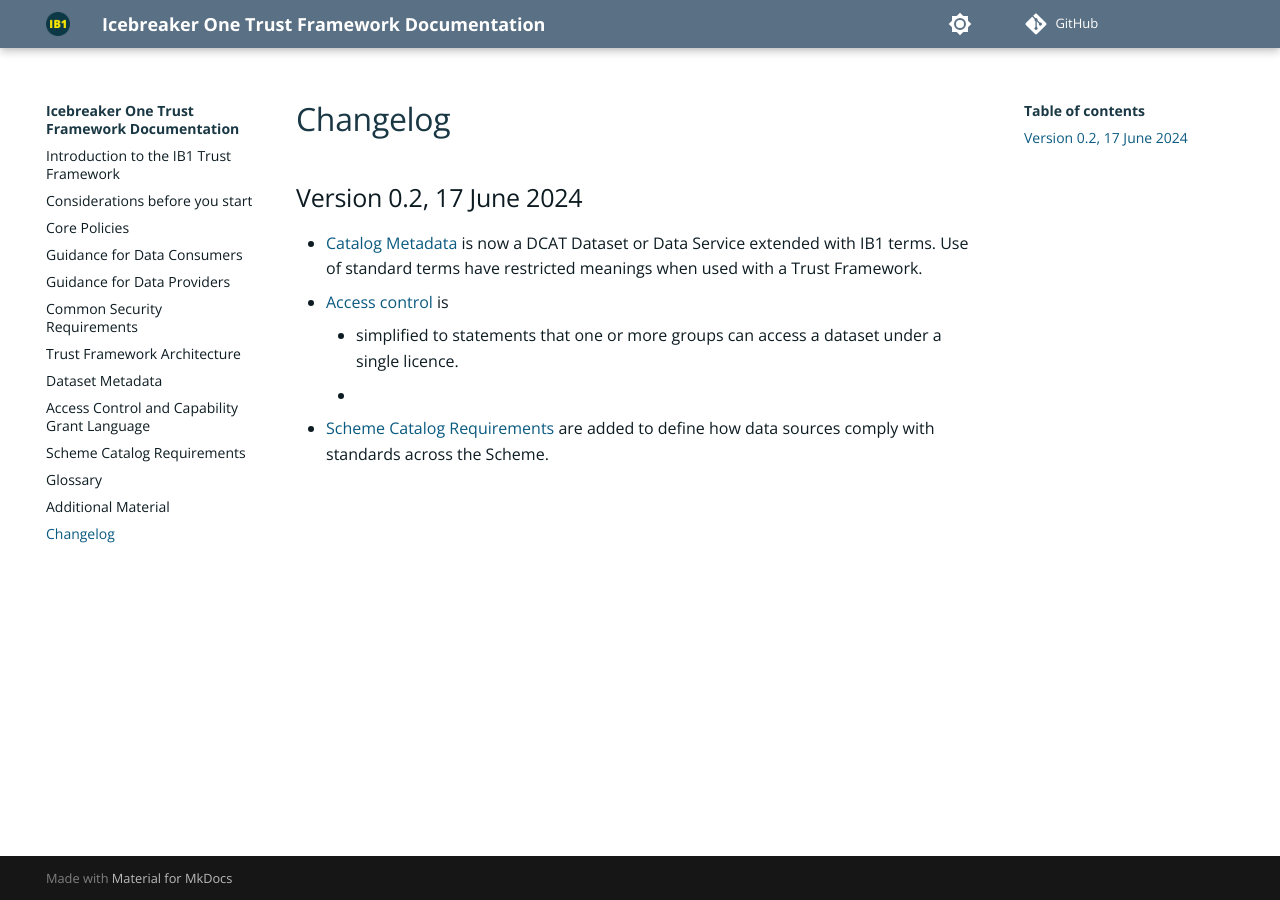
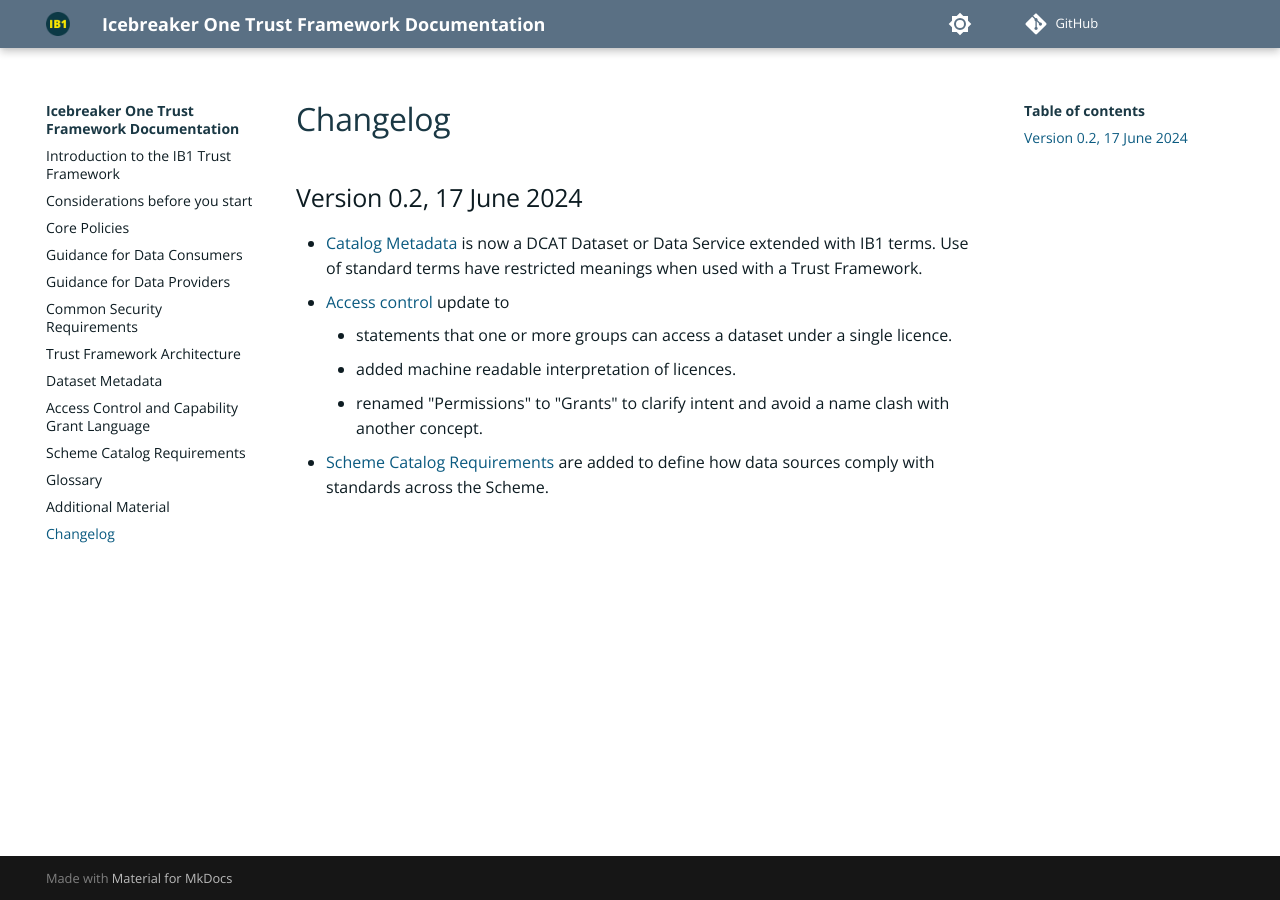
Before and after one commit to icebreakerone/ib1-technical-docs, an MkDocs documentation site: the page built from docs/changelog.md, in a window 1280 px wide. Built offline with MkDocs 1.6.1 and Material for MkDocs 9.7.7, drawn with Linux system fonts in a browser that asks for light colours; plug-ins that fetch from the network failed and are left out; comment, search, counter and statistics services are not loaded; the version menu is left out.

Commit message:
docs/changelog.md updated from https://stackedit.net/

```diff
--- a/docs/changelog.md
+++ b/docs/changelog.md
@@ -4,10 +4,11 @@
 ## Version 0.2, 17 June 2024
 
 * [Catalog Metadata](metadata.md) is now a DCAT Dataset or Data Service extended with IB1 terms. Use of standard terms have restricted meanings when used with a Trust Framework.
-* [Access control](access_control_specification.md) is
-	* simplified to statements that one or more groups can access a dataset under a single licence.
-	*
+* [Access control](access_control_specification.md) update to
+	* statements that one or more groups can access a dataset under a single licence.
+	* added machine readable interpretation of licences.
+	* renamed "Permissions" to "Grants" to clarify intent and avoid a name clash with another concept.
 * [Scheme Catalog Requirements](scheme_catalog_requirements.md) are added to define how data sources comply with standards across the Scheme.
 <!--stackedit_data:
-eyJoaXN0b3J5IjpbMjA2OTQ0NDQ0NV19
+eyJoaXN0b3J5IjpbNDM4Nzk4NDUxXX0=
 -->
```
